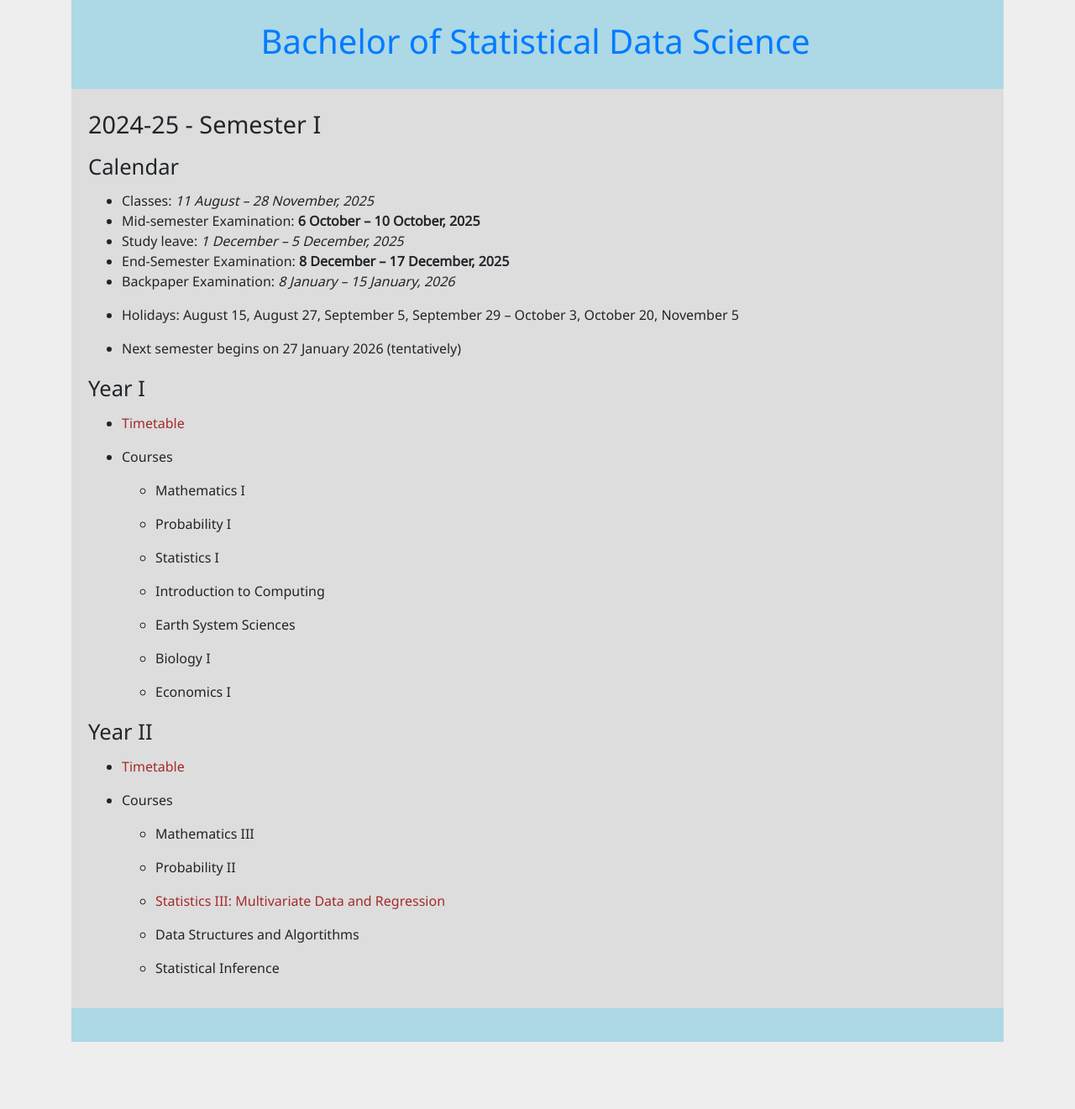
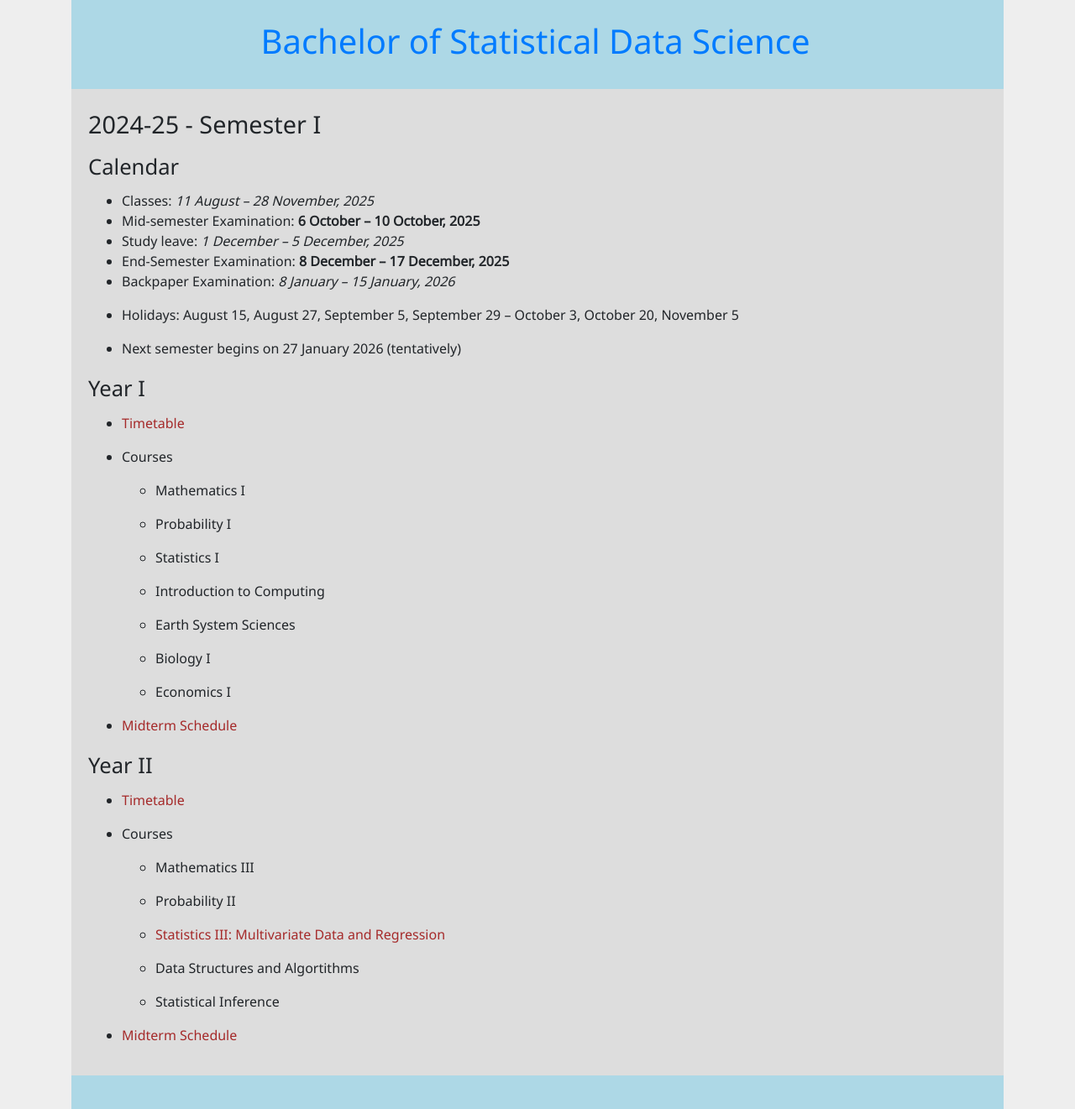
Before and after one commit to bsds-isi/bsds-isi.github.io, a Jekyll site: the page built from 2025-26-semester-I/index.md, in a window 1280 px wide. Shown: the whole page at 84% size. Built offline with Jekyll 4.4.1, drawn with Linux system fonts in a browser that asks for light colours; before the commit the page ends 1241 px from its top, so only the background shows below that.

Commit message:
Update index.md

```diff
--- a/2025-26-semester-I/index.md
+++ b/2025-26-semester-I/index.md
@@ -38,6 +38,8 @@ layout: default
 
 	* Economics I
 
+* [Midterm Schedule](midterm-year-I.pdf)
+
 
 ## Year II
 
@@ -54,3 +56,5 @@ layout: default
 	* Data Structures and Algortithms
 
 	* Statistical Inference
+
+* [Midterm Schedule](midterm-year-II.pdf)
```
